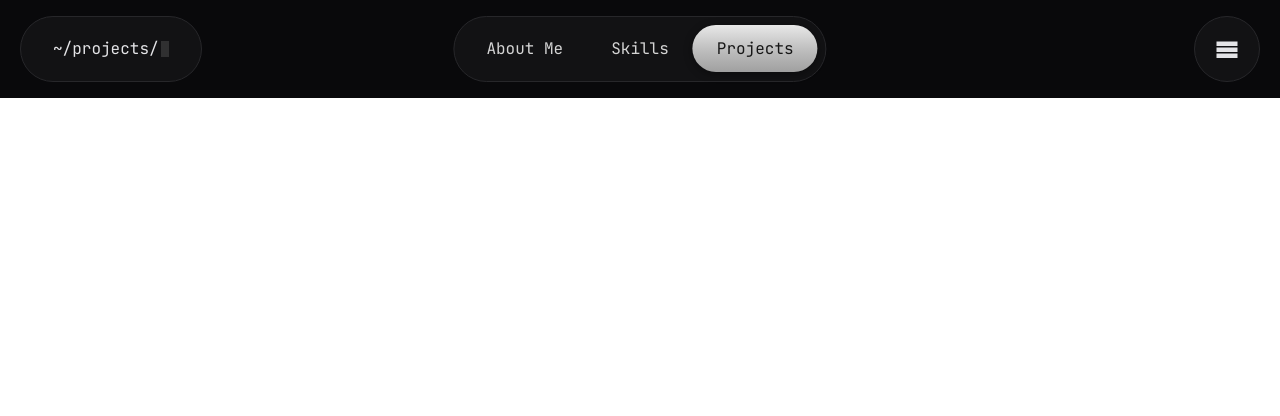
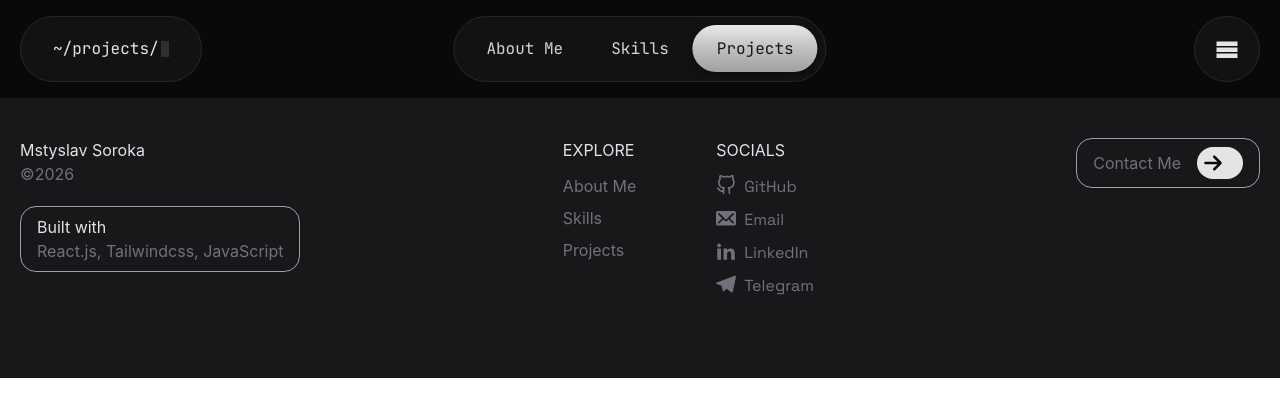
Before and after one commit to MstyslavSoroka/portfolio, a React (Vite) app: page /projects in a window 1280 px wide. Shown: the top 416 px of the page. Built offline with nearby package versions, Linux system fonts and the light colour scheme.

Commit message:
started footer

```diff
--- a/src/App.jsx
+++ b/src/App.jsx
@@ -8,6 +8,7 @@ import About from './sections/About';
 import Skills from './sections/Skills';
 import Projects from './sections/Projects';
 import Preloader from './components/Loader';
+import Footer from './sections/Footer';
 
 function App() {
   return (
@@ -20,6 +21,7 @@ function App() {
         <Route path="/skills" element={<Skills />} />
         <Route path="/projects" element={<Projects />} />
       </Routes>
+      <Footer />
     </>
   );
 }
--- a/src/sections/About.jsx
+++ b/src/sections/About.jsx
@@ -23,7 +23,7 @@ function AboutSection() {
       <ToolTip anchor={anchor} content={content} />
       <section className="bg-zinc-950 font-grotesk bg-[url(/gradient.png)] bg-no-repeat bg-center bg-size-[auto_100%] text-zinc-400 py-10 sm:py-50 px-4 flex items-center justify-center">
         <div className="flex flex-col sm:flex-row container mx-auto items-center justify-center gap-10">
-          <div className="flex flex-col container sm:px-4 mx-auto justify-center">
+          <div className="flex flex-col container mx-auto justify-center">
             <p className="py-2 font-jetbrains">// welcome to my portfolio</p>
             <h1 className="text-4xl font-bold text-5xl text-zinc-200">
               Hey, I'm{' '}
@@ -112,7 +112,7 @@ function AboutSection() {
                   href="https://github.com/MstyslavSoroka"
                   target="_blank"
                   rel="noopener noreferrer"
-                  className="group flex border-1 border-zinc-400 rounded-xl p-1.5 hover:bg-zinc-200 hover:shadow-lg shadow-zinc-700 transition-all duration-200"
+                  className="group flex border-2 border-zinc-400 rounded-xl p-1.5 hover:bg-zinc-200 hover:shadow-lg shadow-zinc-700 transition-all duration-200"
                 >
                   <svg className="w-7 h-7">
                     <use
--- /dev/null
+++ b/src/sections/Footer.jsx
@@ -0,0 +1,136 @@
+import { NavLink } from 'react-router-dom';
+
+function Footer() {
+  return (
+    <footer className="bg-zinc-900 text-zinc-500 flex justify-center pt-10 pb-20 px-5">
+      <div className="container flex gap-5 flex-wrap justify-between">
+        <div>
+          <h3 className="text-zinc-200 pb-5">
+            Mstyslav Soroka <br></br>{' '}
+            <span className="text-zinc-500">&copy;2026</span>
+          </h3>
+          <p className="p-2 px-4 border border-zinc-400 rounded-2xl text-zinc-200">
+            Built with <br></br>
+            <span className="text-zinc-500">
+              React.js, Tailwindcss, JavaScript
+            </span>
+          </p>
+        </div>
+        <div className="flex gap-20">
+          <div>
+            <h3 className="text-zinc-200 uppercase pb-3">Explore</h3>
+            <ul className="flex flex-col gap-2">
+              <li className=" ">
+                <NavLink
+                  to="/about-me"
+                  className="relative group hover:text-zinc-200  transition-all"
+                >
+                  About Me
+                  <span className="absolute left-0 -bottom-1 h-[1px] w-full bg-zinc-200 origin-center scale-x-0 transition-transform duration-300 group-hover:scale-x-100"></span>
+                </NavLink>
+              </li>
+              <li>
+                <NavLink
+                  to="/skills"
+                  className="relative group hover:text-zinc-200  transition-all "
+                >
+                  Skills
+                  <span className="absolute left-0 -bottom-1 h-[1px] w-full bg-zinc-200 origin-center scale-x-0 transition-transform duration-300 group-hover:scale-x-100"></span>
+                </NavLink>
+              </li>
+              <li className=" ">
+                <NavLink
+                  to="/projects"
+                  className="relative group hover:text-zinc-200  transition-all"
+                >
+                  Projects
+                  <span className="absolute left-0 -bottom-1 h-[1px] w-full bg-zinc-200 origin-center scale-x-0 transition-transform duration-300 group-hover:scale-x-100"></span>
+                </NavLink>
+              </li>
+            </ul>
+          </div>
+          <div>
+            <h3 className="text-zinc-200 uppercase pb-3">Socials</h3>
+            <ul className="flex flex-col gap-2 ">
+              <li className="">
+                <a
+                  className="inline-block text-zinc-500 gap-1 items-center font-grotesk relative group transition-all hover:text-zinc-200 "
+                  href="https://github.com/MstyslavSoroka"
+                >
+                  <svg className="h-5 w-5 float-left mr-2">
+                    <use
+                      href="#icon-github"
+                      className="fill-zinc-500 group-hover:fill-zinc-200 transition-all"
+                    ></use>
+                  </svg>
+                  GitHub
+                  <span className="absolute left-0 -bottom-1 h-[1px] w-full bg-zinc-200 origin-center scale-x-0 transition-transform duration-300 group-hover:scale-x-100"></span>
+                </a>
+              </li>
+              <li className="">
+                <a
+                  className="inline-block text-zinc-500  gap-1 items-center font-grotesk hover:text-zinc-200 relative group transition-all"
+                  href="mailto:mstyslavv@proton.me"
+                >
+                  <svg className="h-5 w-5 float-left mr-2">
+                    <use
+                      href="#icon-email"
+                      className="fill-zinc-500 group-hover:fill-zinc-200 transition-all"
+                    ></use>
+                  </svg>
+                  Email
+                  <span className="absolute left-0 -bottom-1 h-[1px] w-full bg-zinc-200 origin-center scale-x-0 transition-transform duration-300 group-hover:scale-x-100"></span>
+                </a>
+              </li>
+              <li className="">
+                <a
+                  className="inline-block text-zinc-500  gap-1 font-grotesk hover:text-zinc-200 relative group transition-all"
+                  href="https://www.linkedin.com/in/mstyslav-soroka-173903298"
+                >
+                  <svg className="h-5 w-5 float-left mr-2">
+                    <use
+                      href="#icon-linkedin"
+                      className="fill-zinc-500 group-hover:fill-zinc-200 transition-all"
+                    ></use>
+                  </svg>
+                  LinkedIn
+                  <span className="absolute left-0 -bottom-1 h-[1px] w-full bg-zinc-200 origin-center scale-x-0 transition-transform duration-300 group-hover:scale-x-100"></span>
+                </a>
+              </li>
+
+              <li className="">
+                <a
+                  className="inline-block text-zinc-500 gap-1 items-center font-grotesk hover:text-zinc-200 relative group transition-all "
+                  href="https://t.me/mstyslavv"
+                >
+                  <svg className="h-5 w-5 float-left mr-2">
+                    <use
+                      href="#icon-telegram"
+                      className="fill-zinc-500 group-hover:fill-zinc-200 transition-all"
+                    ></use>
+                  </svg>
+                  Telegram
+                  <span className="absolute left-0 -bottom-1 h-[1px] w-full bg-zinc-200 origin-center scale-x-0 transition-transform duration-300 group-hover:scale-x-100"></span>
+                </a>
+              </li>
+            </ul>
+          </div>
+        </div>
+        <div>
+          <div className="flex items-center gap-4 p-2 px-4 border border-zinc-400 rounded-2xl text-zinc-500 group hover:border-zinc-200">
+            <p className="group-hover:text-zinc-200 transition-colors">
+              Contact Me
+            </p>
+            <button className="bg-zinc-200 p-1.5 md:pr-5 rounded-full">
+              <svg className="w-5 h-5 group-hover:translate-x-4 transition-all">
+                <use href="#icon-arrow" className="fill-zinc-950"></use>
+              </svg>
+            </button>
+          </div>
+        </div>
+      </div>
+    </footer>
+  );
+}
+
+export default Footer;
```
Also changed, not shown: src/assets/sprite.svg.
